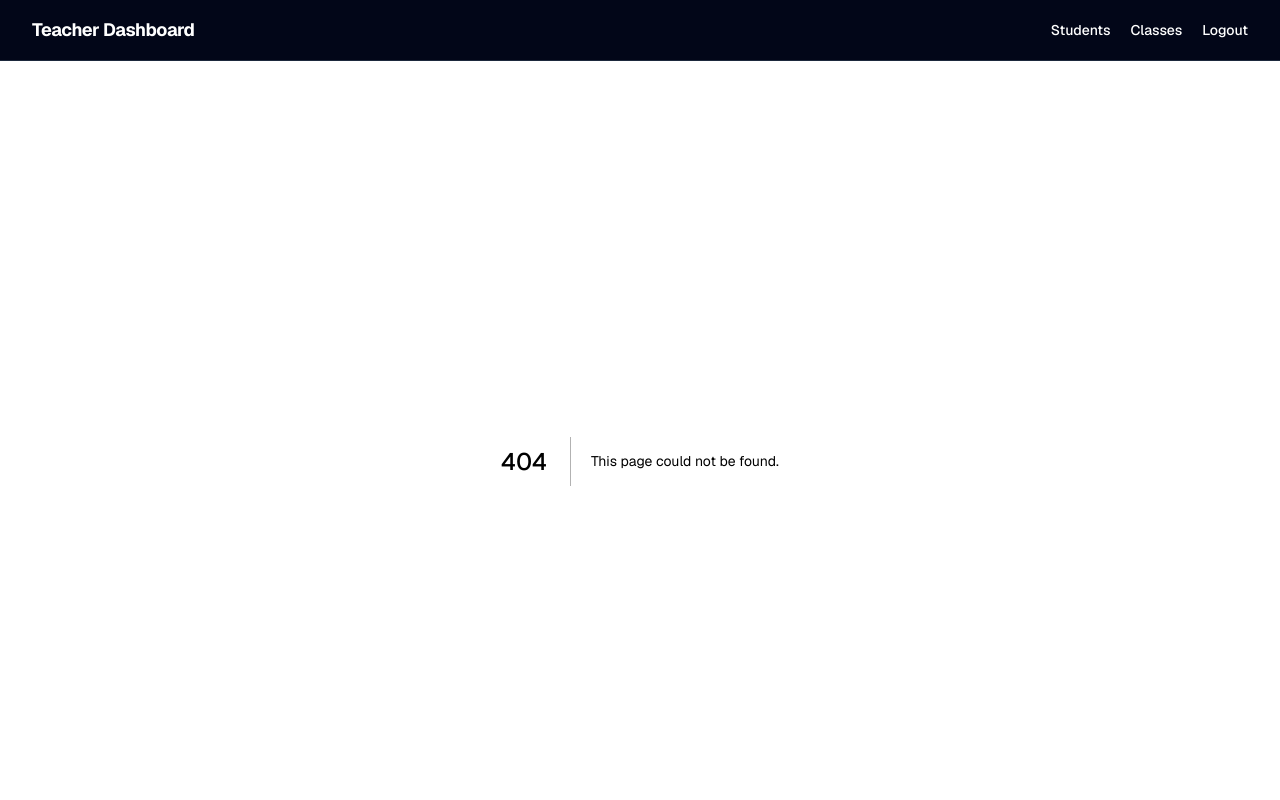
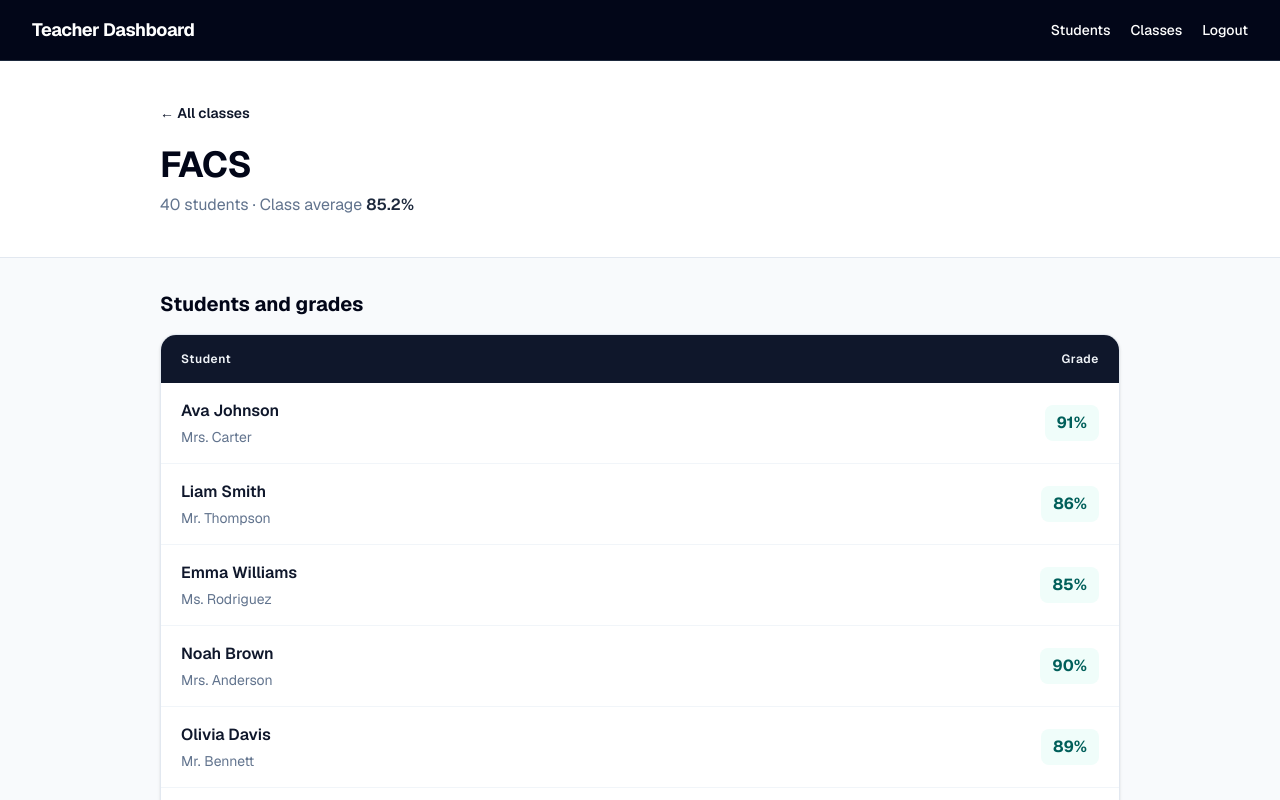
Before and after one commit to kmb1122/Teacher-Intervention-Dashboard, a Next.js app: page /classes/FACS in a window 1280 px wide. Before the commit this address had no page. Shown: the top 800 px of the page. Built offline with nearby package versions, Linux system fonts and the light colour scheme.

Commit message:
Created a class pages by subject.

```diff
--- /dev/null
+++ b/app/classes/[subject]/page.tsx
@@ -0,0 +1,113 @@
+import Link from "next/link";
+import { notFound } from "next/navigation";
+import studentsData from "@/data/students.json";
+import type { StudentGrades } from "@/types/students";
+
+const subjects: { key: keyof StudentGrades; label: string }[] = [
+  { key: "math", label: "Math" },
+  { key: "reading", label: "Reading" },
+  { key: "writing", label: "Writing" },
+  { key: "social studies", label: "Social Studies" },
+  { key: "science", label: "Science" },
+  { key: "PE", label: "PE" },
+  { key: "FACS", label: "FACS" },
+  { key: "UA", label: "UA" },
+];
+
+export default async function ClassPage({
+  params,
+}: {
+  params: Promise<{ subject: string }>;
+}) {
+  const { subject: subjectSlug } = await params;
+  const subject = subjects.find(
+    ({ key }) => key.replace(/ /g, "-") === subjectSlug,
+  );
+
+  if (!subject) notFound();
+
+  const students = studentsData.students;
+  const classAverage =
+    students.reduce((total, student) => total + student.grades[subject.key], 0) /
+    students.length;
+
+  return (
+    <main className="min-h-screen bg-slate-50 text-slate-900">
+      <section className="border-b border-slate-200 bg-white">
+        <div className="mx-auto max-w-5xl px-4 py-8 sm:px-6 sm:py-10 lg:px-8">
+          <Link
+            href="/classes"
+            className="inline-flex items-center text-sm font-semibold text-teal-700 hover:text-teal-900 focus-visible:outline-2 focus-visible:outline-offset-4 focus-visible:outline-teal-700"
+          >
+            &larr; All classes
+          </Link>
+          <h1 className="mt-5 text-3xl font-bold tracking-tight text-slate-950 sm:text-4xl">
+            {subject.label}
+          </h1>
+          <p className="mt-2 text-slate-500">
+            {students.length} students · Class average{" "}
+            <span className="font-semibold text-slate-800">
+              {classAverage.toFixed(1)}%
+            </span>
+          </p>
+        </div>
+      </section>
+
+      <section
+        aria-labelledby="student-list-heading"
+        className="mx-auto max-w-5xl px-4 py-8 sm:px-6 lg:px-8"
+      >
+        <h2
+          id="student-list-heading"
+          className="mb-4 text-xl font-bold text-slate-950"
+        >
+          Students and grades
+        </h2>
+        <div className="overflow-hidden rounded-2xl border border-slate-200 bg-white shadow-sm">
+          <div
+            role="row"
+            className="grid grid-cols-[minmax(0,1fr)_auto] items-center gap-4 bg-slate-900 px-5 py-4 text-xs font-semibold tracking-wider text-slate-100"
+          >
+            <span role="columnheader">Student</span>
+            <span role="columnheader" className="text-right">
+              Grade
+            </span>
+          </div>
+          <ul className="divide-y divide-slate-100">
+            {students.map((student) => {
+              const grade = student.grades[subject.key];
+              const isFlagged = grade <= 65;
+
+              return (
+                <li
+                  key={student.id}
+                  className="grid grid-cols-[minmax(0,1fr)_auto] items-center gap-4 px-5 py-4 transition hover:bg-slate-50"
+                >
+                  <div className="min-w-0">
+                    <Link
+                      href={`/students/${student.id}`}
+                      className="rounded-sm font-semibold text-slate-900 hover:text-teal-700 focus-visible:outline-2 focus-visible:outline-offset-2 focus-visible:outline-teal-700"
+                    >
+                      {student.name}
+                    </Link>
+                    <p className="mt-1 text-sm text-slate-500">
+                      {student.homeroom}
+                    </p>
+                  </div>
+                  <span
+                    className={`rounded-lg px-3 py-1.5 font-bold ${isFlagged ? "bg-red-50 text-red-700" : "bg-teal-50 text-teal-800"}`}
+                  >
+                    {grade}%
+                    {isFlagged && (
+                      <span className="sr-only">, needs intervention</span>
+                    )}
+                  </span>
+                </li>
+              );
+            })}
+          </ul>
+        </div>
+      </section>
+    </main>
+  );
+}
--- a/app/classes/page.tsx
+++ b/app/classes/page.tsx
@@ -1,6 +1,7 @@
 "use client";
 
 import { useEffect, useMemo, useState } from "react";
+import Link from "next/link";
 import type { Student, StudentGrades } from "@/types/students";
 
 const subjects: { key: keyof StudentGrades; label: string }[] = [
@@ -157,9 +158,12 @@ export default function ClassesPage() {
                     key={key}
                     className="grid grid-cols-[minmax(0,1fr)_auto] items-center gap-4 px-5 py-4 transition hover:bg-slate-50 sm:grid-cols-[minmax(0,1fr)_9rem_10rem]"
                   >
-                    <span className="font-semibold text-slate-900">
+                    <Link
+                      href={`/classes/${key.replace(/ /g, "-")}`}
+                      className="w-fit rounded-sm font-semibold text-slate-900 hover:text-teal-700 focus-visible:outline-2 focus-visible:outline-offset-2 focus-visible:outline-teal-700"
+                    >
                       {label}
-                    </span>
+                    </Link>
                     <span className="text-right text-sm text-slate-500 sm:text-left">
                       {studentCount}
                     </span>
```
Also changed, not shown: 2 other files (tests, documents, lock files or other folders).
